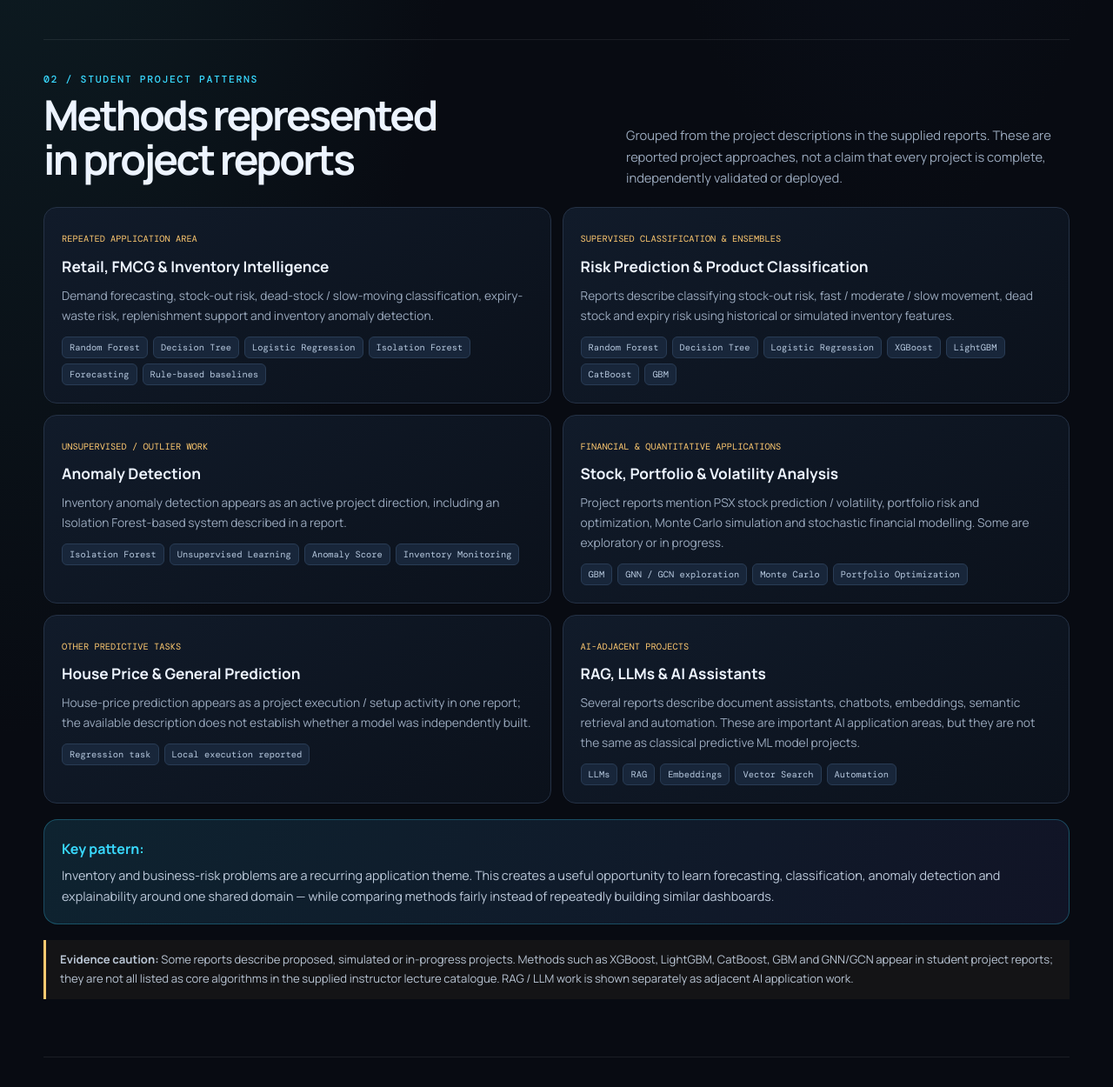
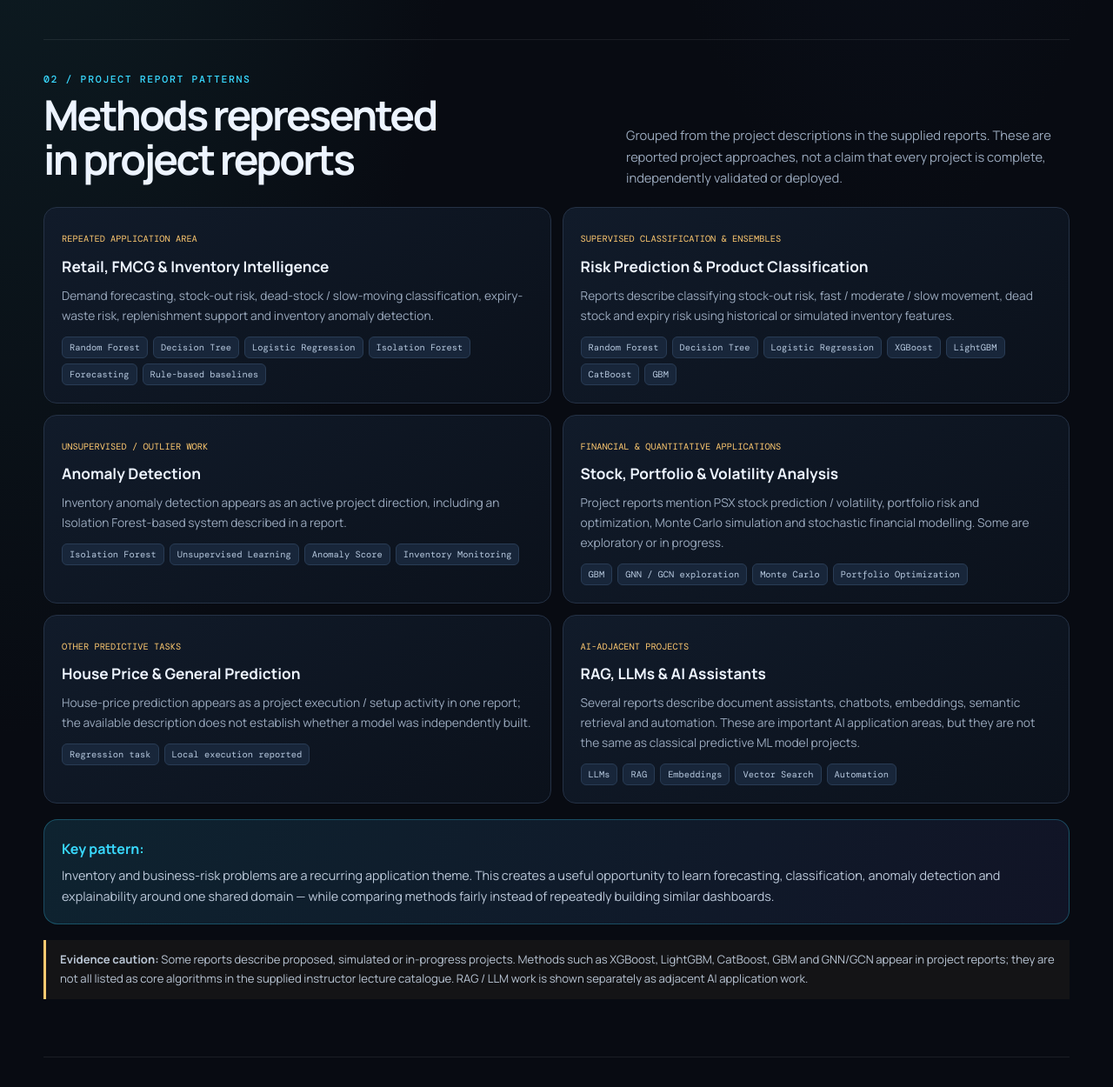
Before and after one commit to aqsa745-s/aqsa-shaheen-portfolio, a plain HTML site: page ml-landscape.html in a window 1280 px wide. Shown: the part 2590-3840 px from the top of the page at 87% size. Drawn offline with nearby package versions, Linux system fonts and the light colour scheme.

Commit message:
Remove student-focused wording from ML landscape

```diff
--- a/ml-landscape.html
+++ b/ml-landscape.html
@@ -76,7 +76,7 @@ html{scroll-behavior:smooth}.section-tabs{position:sticky;top:0;z-index:90;displ
  </div>
 </section>
 <section id="projects">
- <div class="section-head"><div><div class="kicker">02 / STUDENT PROJECT PATTERNS</div><h2>Methods represented<br>in project reports</h2></div><p>Grouped from the project descriptions in the supplied reports. These are reported project approaches, not a claim that every project is complete, independently validated or deployed.</p></div>
+ <div class="section-head"><div><div class="kicker">02 / PROJECT REPORT PATTERNS</div><h2>Methods represented<br>in project reports</h2></div><p>Grouped from the project descriptions in the supplied reports. These are reported project approaches, not a claim that every project is complete, independently validated or deployed.</p></div>
  <div class="project-grid">
   <article class="project"><small>REPEATED APPLICATION AREA</small><h3>Retail, FMCG & Inventory Intelligence</h3><p>Demand forecasting, stock-out risk, dead-stock / slow-moving classification, expiry-waste risk, replenishment support and inventory anomaly detection.</p><div class="tags"><span class="tag">Random Forest</span><span class="tag">Decision Tree</span><span class="tag">Logistic Regression</span><span class="tag">Isolation Forest</span><span class="tag">Forecasting</span><span class="tag">Rule-based baselines</span></div></article>
   <article class="project"><small>SUPERVISED CLASSIFICATION & ENSEMBLES</small><h3>Risk Prediction & Product Classification</h3><p>Reports describe classifying stock-out risk, fast / moderate / slow movement, dead stock and expiry risk using historical or simulated inventory features.</p><div class="tags"><span class="tag">Random Forest</span><span class="tag">Decision Tree</span><span class="tag">Logistic Regression</span><span class="tag">XGBoost</span><span class="tag">LightGBM</span><span class="tag">CatBoost</span><span class="tag">GBM</span></div></article>
@@ -86,7 +86,7 @@ html{scroll-behavior:smooth}.section-tabs{position:sticky;top:0;z-index:90;displ
   <article class="project"><small>AI-ADJACENT PROJECTS</small><h3>RAG, LLMs & AI Assistants</h3><p>Several reports describe document assistants, chatbots, embeddings, semantic retrieval and automation. These are important AI application areas, but they are not the same as classical predictive ML model projects.</p><div class="tags"><span class="tag">LLMs</span><span class="tag">RAG</span><span class="tag">Embeddings</span><span class="tag">Vector Search</span><span class="tag">Automation</span></div></article>
  </div>
  <div class="insight"><strong>Key pattern:</strong><p>Inventory and business-risk problems are a recurring application theme. This creates a useful opportunity to learn forecasting, classification, anomaly detection and explainability around one shared domain — while comparing methods fairly instead of repeatedly building similar dashboards.</p></div>
- <div class="note"><b>Evidence caution:</b> Some reports describe proposed, simulated or in-progress projects. Methods such as XGBoost, LightGBM, CatBoost, GBM and GNN/GCN appear in student project reports; they are not all listed as core algorithms in the supplied instructor lecture catalogue. RAG / LLM work is shown separately as adjacent AI application work.</div>
+ <div class="note"><b>Evidence caution:</b> Some reports describe proposed, simulated or in-progress projects. Methods such as XGBoost, LightGBM, CatBoost, GBM and GNN/GCN appear in project reports; they are not all listed as core algorithms in the supplied instructor lecture catalogue. RAG / LLM work is shown separately as adjacent AI application work.</div>
 </section>
 <section id="frontiers">
  <div class="section-head"><div><div class="kicker">03 / WHAT TO EXPLORE NEXT</div><h2>Build depth beyond<br>the current algorithm list</h2></div><p>Recommended priorities based on the overlap between course topics and the kinds of projects appearing in the reports. These are proposals for future study, not claims that the topics have never been encountered.</p></div>
```
